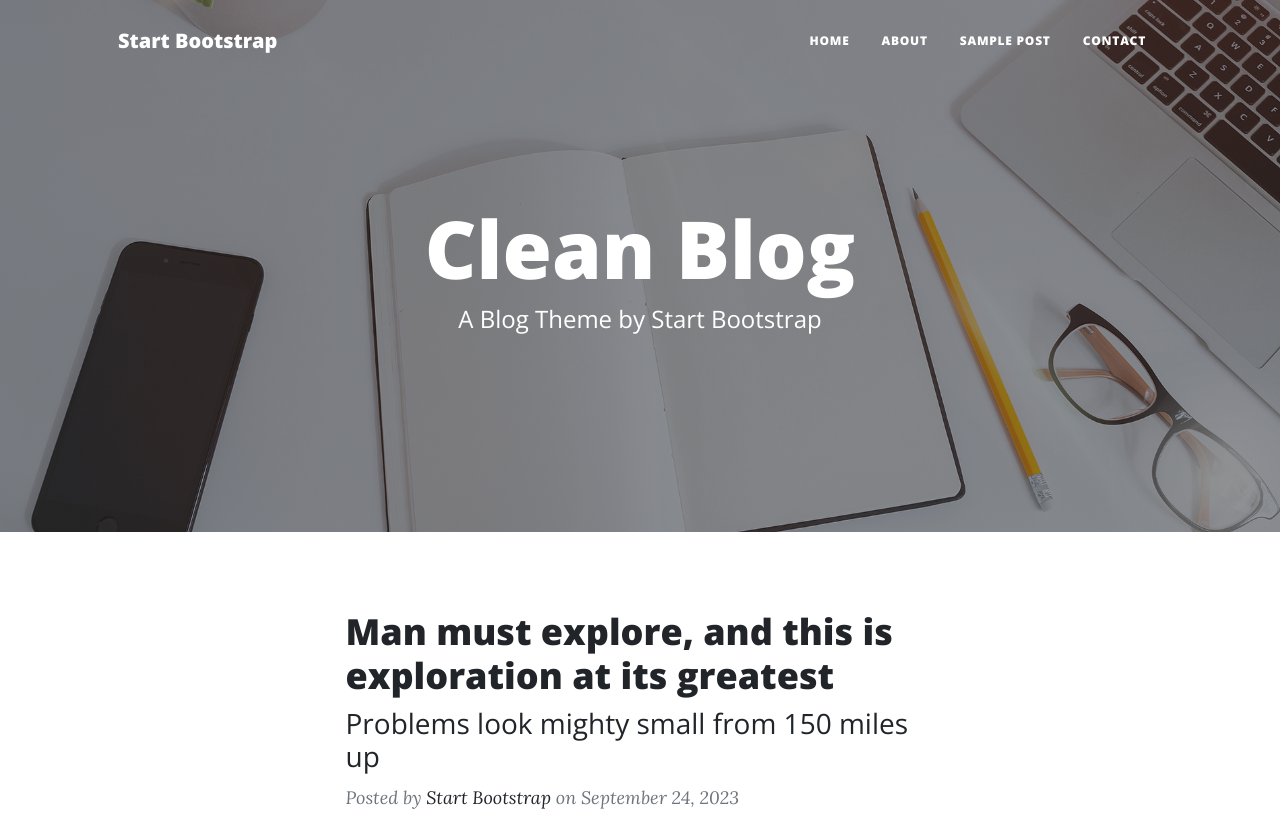
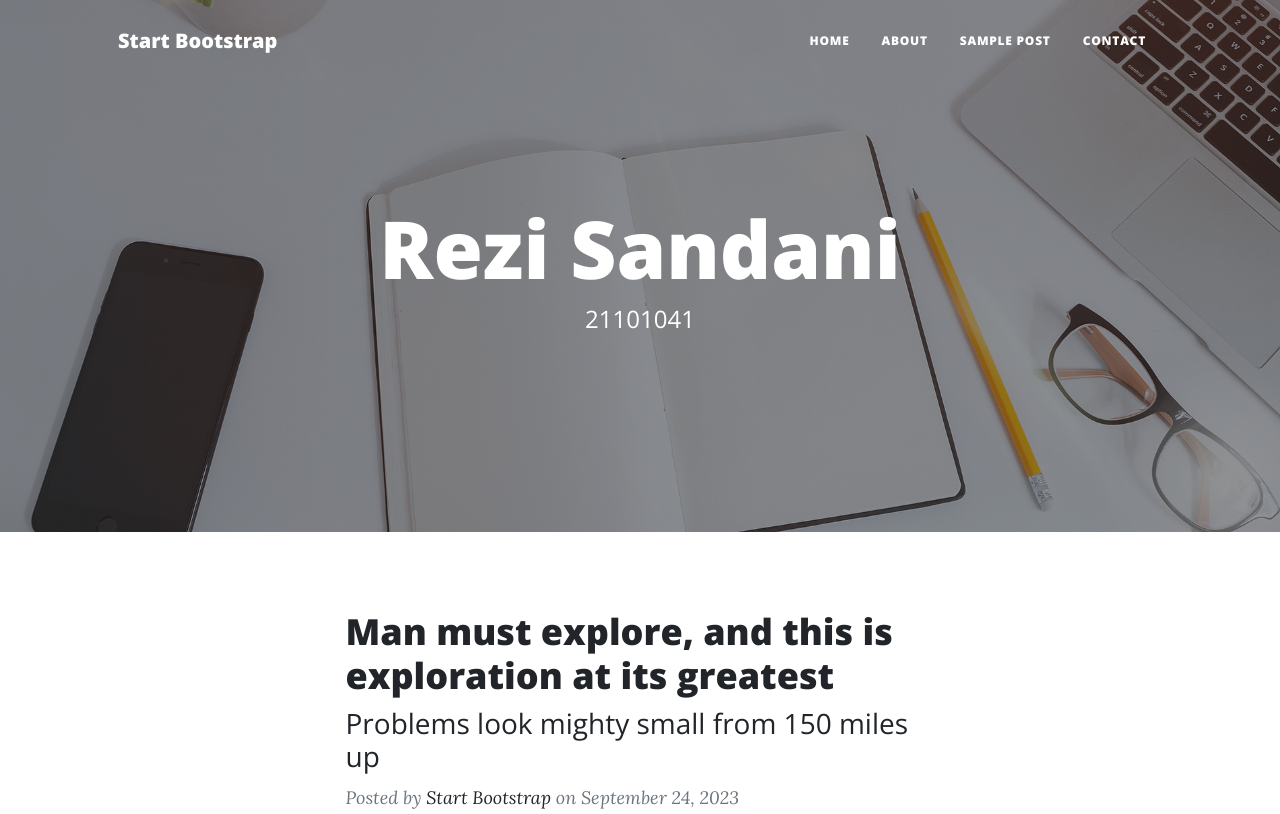
Before and after one commit to rezisandani/resume, a plain HTML site: page index.html in a window 1280 px wide. Shown: the top 814 px of the page. Drawn offline with nearby package versions, Linux system fonts and the light colour scheme.

Commit message:
update nama

```diff
--- a/index.html
+++ b/index.html
@@ -40,8 +40,8 @@
                 <div class="row gx-4 gx-lg-5 justify-content-center">
                     <div class="col-md-10 col-lg-8 col-xl-7">
                         <div class="site-heading">
-                            <h1>Clean Blog</h1>
-                            <span class="subheading">A Blog Theme by Start Bootstrap</span>
+                            <h1>Rezi Sandani</h1>
+                            <span class="subheading">21101041</span>
                         </div>
                     </div>
                 </div>
```
